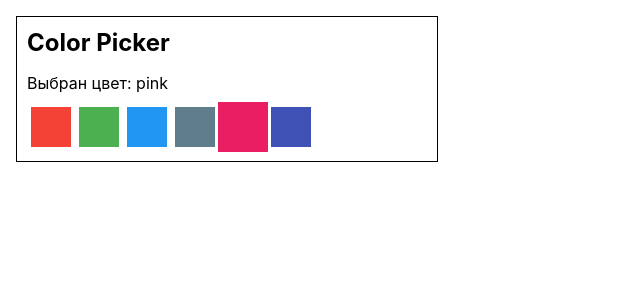
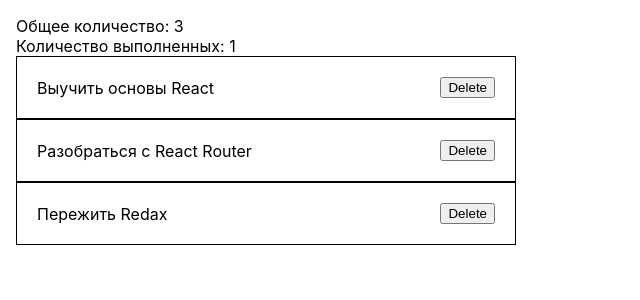
Before and after one commit to TatianaKh0301/goit-learn-react, a React (Create React App) app: page / in a window 1280 px wide. Shown: the top 300 px of the page, without its empty margins (0-640 px from the left). Built offline with nearby package versions, Linux system fonts and the light colour scheme.

Commit message:
todo delete

```diff
--- a/src/components/App.jsx
+++ b/src/components/App.jsx
@@ -17,30 +17,68 @@
 
 // import { Dropdown } from "./Dropdown/Dropdown";
 
-import { ColorPicker } from './ColorPicker/ColorPicker';
-import colorOptions from 'coloroptions.json';
+// import { ColorPicker } from './ColorPicker/ColorPicker';
+// import colorOptions from 'coloroptions.json';
 
-export const App = () => {
-  return (
-    <div>
-      {/*-------------------- 24TH CORE WORLDS COALITION CONFERENCE----------------- */}
+import React, {Component} from "react";
+import { TodoList } from "./TodoList";
 
-      {/* <PageTitle text="24th Core Worlds Coalition Conference" />
-      <EventBoard events={upcomingEvents}/> */}
+// export const App = () => {
+//   return (
+//     <div>
+      // -------------------- 24TH CORE WORLDS COALITION CONFERENCE-----------------
+
+      // <PageTitle text="24th Core Worlds Coalition Conference" />
+      // <EventBoard events={upcomingEvents}/>
 
 
 
-      {/* ----------------RECIPES------------------------- */}
-      {/* <RecipeList  recipes={recipes}/> */}
+      // ----------------RECIPES-------------------------
+      // <RecipeList  recipes={recipes}/>
 
 
-      {/* ---------------------COUNTER----------------------- */}
-      {/* <Counter initialValue={10}/> */}
+      //  ---------------------COUNTER-----------------------
+      // <Counter initialValue={10}/>
 
 
-      {/* DROPDOWN */}
-      {/* <Dropdown/> */}
-      <ColorPicker options = {colorOptions}/>
-    </div>
-  );
-};
+      // -------------DROPDOWN ----------------
+      // <Dropdown/>
+
+
+      // <ColorPicker options = {colorOptions}/>
+
+    // </div>
+
+export class App extends Component {
+  state = {
+    todos: [
+      {id: 'id-1', text: 'Выучить основы React', completed: true},
+      {id: 'id-2', text: 'Разобраться с React Router', completed: false},
+      {id: 'id-3', text: 'Пережить Redax', completed: false},
+    ],
+  };
+
+  deleteTodo = (todoId) => {
+    this.setState(prevState => ({
+      todos: prevState.todos.filter(todo => todo.id !== todoId),
+    }))
+  }
+
+  render() {
+    const { todos } = this.state;
+    const completedTodo = todos.reduce(
+      (acc, todo) => (todo.completed ? acc + 1 : acc),
+      0,
+    );
+
+    return(
+      <>
+        <div>
+          <p>Общее количество: {todos.length} </p>
+          <p>Количество выполненных: {completedTodo} </p>
+        </div>
+              <TodoList todos={todos} onDeleteTodo={this.deleteTodo}/>
+      </>
+    );
+  }
+}
--- /dev/null
+++ b/src/components/TodoList/TodoList.css
@@ -0,0 +1,17 @@
+.TodoList {
+    width: 500px;
+}
+
+.TodoList__item {
+    display: flex;
+    align-items: center;
+    justify-content: space-between;
+    padding: 20px;
+    border: 1px solid black;
+}
+
+.TodoList__text {
+    margin-top: 0;
+    margin-bottom: 0;
+    margin-right: 10px;
+}
--- /dev/null
+++ b/src/components/TodoList/TodoList.jsx
@@ -0,0 +1,13 @@
+import React from "react";
+import './TodoList.css';
+
+export const TodoList = ({ todos, onDeleteTodo }) => (
+    <ul className="TodoList">
+        {todos.map(({id, text}) => (
+            <li key={id} className="TodoList__item">
+                <p className="TodoList__text">{text}</p>
+                <button onClick={()=>onDeleteTodo(id)}>Delete</button>
+            </li>
+        ))}
+    </ul>
+);
--- /dev/null
+++ b/src/components/TodoList/index.js
@@ -0,0 +1 @@
+export * from './TodoList';
```
